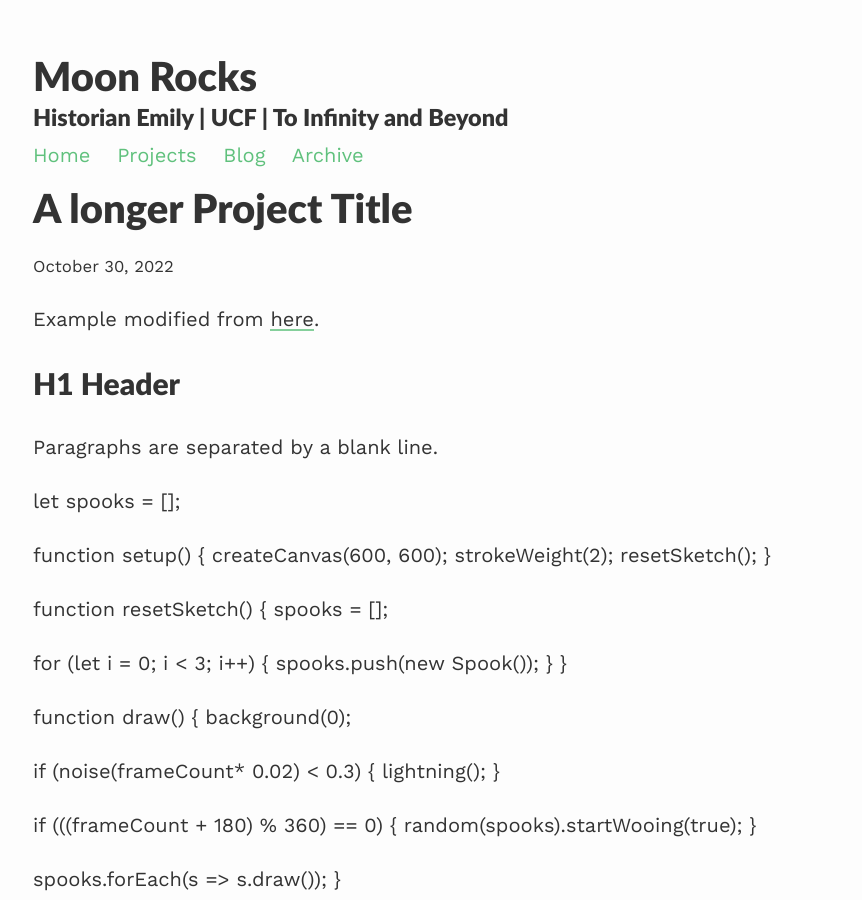
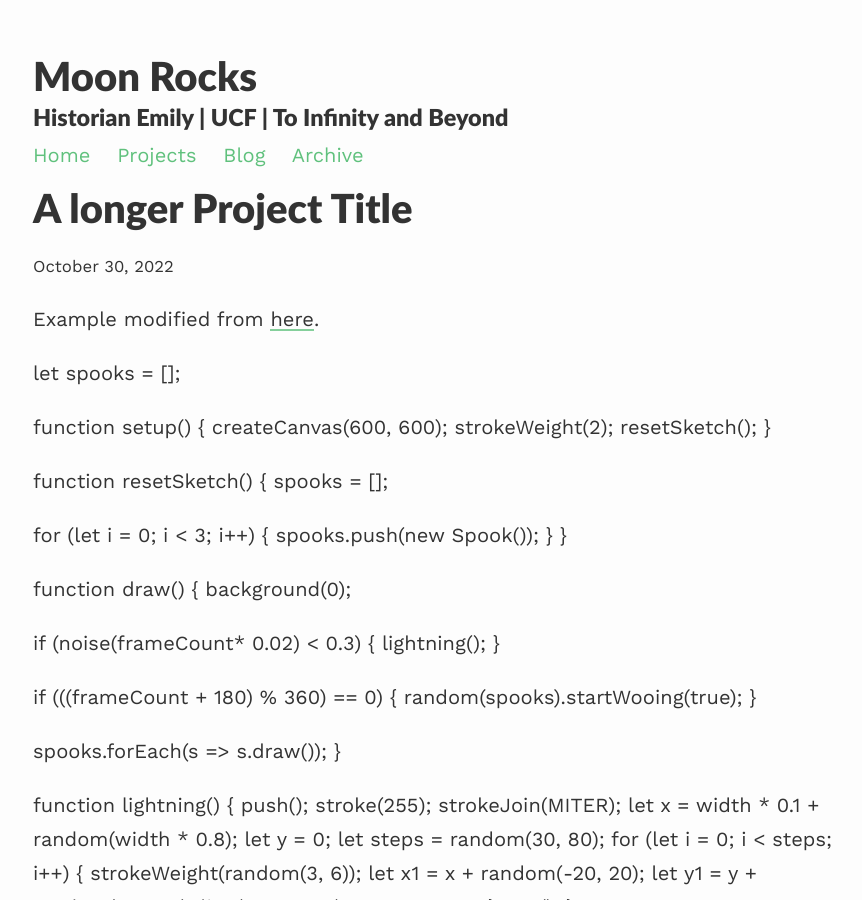
Before and after one commit to emilystrickland2/Historian, a Jekyll site: the page built from _projects/longerProjectTitle.md, in a window 1280 px wide and 900 px high. Shown: the whole window, without its empty margins (207-1069 px from the left). Built offline with Jekyll 4.4.1, drawn with Linux system fonts in a browser that asks for light colours; nearby versions of some CDN libraries.

Commit message:
Update longerProjectTitle.md

```diff
--- a/_projects/longerProjectTitle.md
+++ b/_projects/longerProjectTitle.md
@@ -6,10 +6,8 @@ description: short project description
 
 Example modified from [here](http://www.unexpected-vortices.com/sw/rippledoc/quick-markdown-example.html){:target="_blank"}.
 
-H1 Header
-============
 
-Paragraphs are separated by a blank line.
+
 
 let spooks = [];
 
```
